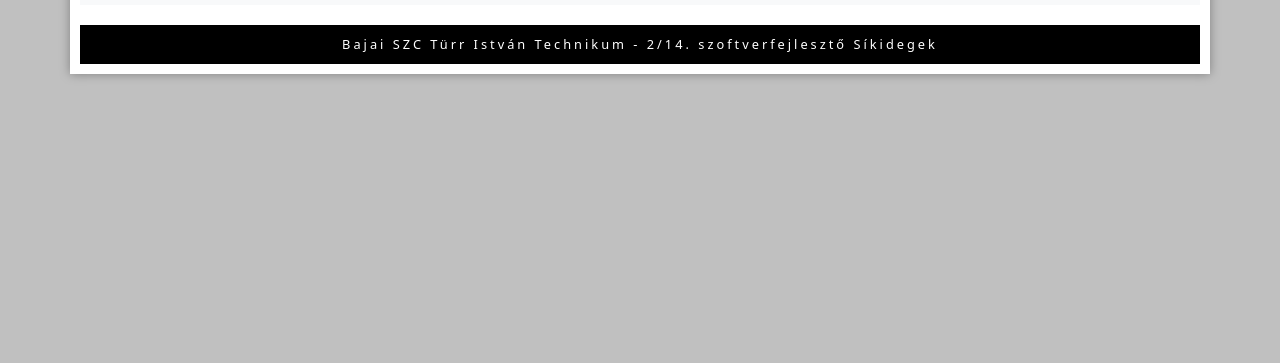
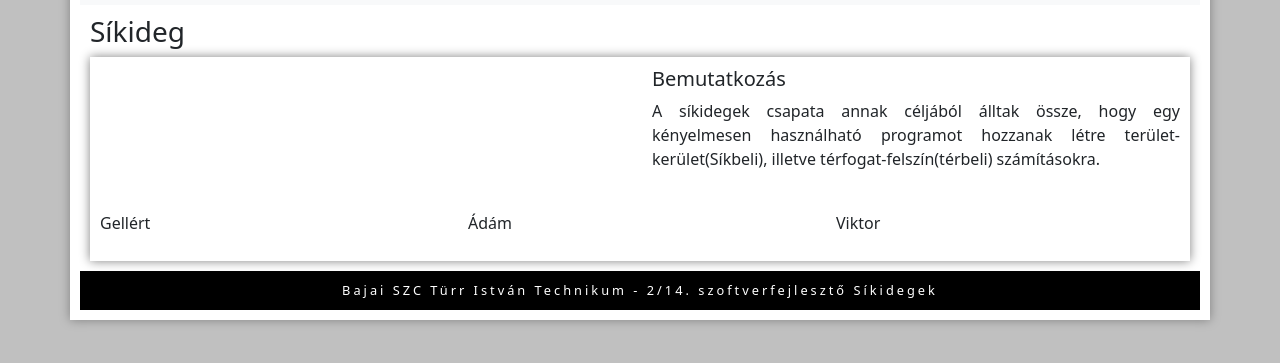
Before and after one commit to Korell0/masterplan, a plain HTML site: page Weboldalak/index.html at #!/home in a window 1280 px wide. Shown: the part 161-524 px from the top of the page. Drawn offline with Linux system fonts and the light colour scheme.

Commit message:
kezdő oldal szerkezetének kialakítása

```diff
--- a/Weboldalak/css/app.css
+++ b/Weboldalak/css/app.css
@@ -44,3 +44,12 @@ span {
     position: absolute;
     right: 0px
 }
+
+@media screen and(width: 600px){
+    .ember{
+        background-color: royalblue;
+        width: 20%;
+        height: 10%;
+    }
+
+}
--- a/Weboldalak/js/controllers/homeCtrl.js
+++ b/Weboldalak/js/controllers/homeCtrl.js
@@ -1,14 +1,9 @@
 app.controller('homeCtrl', function($scope) {
-    $scope.adatok =
-    [
-        {
-            oldalcim: "Síkideg"
-        },
-        {
-            cim: "Bemutatkozás"
-        },
-        {
-            szoveg: "A síkidegek csapata annak céljából álltak össze, hogy egy kényelmesen használható programot hozzanak létre terület-kerület(Síkbeli), illetve térfogat-felszín(térbeli) számításokra."
-        }
-    ]
+    $scope.oldalcim= "Síkideg"
+    $scope.cim= "Bemutatkozás"
+    $scope.szoveg= "A síkidegek csapata annak céljából álltak össze, hogy egy kényelmesen használható programot hozzanak létre terület-kerület(Síkbeli), illetve térfogat-felszín(térbeli) számításokra."
+
+    $scope.gellert= "Gellért"
+    $scope.adam= "Ádám"
+    $scope.viktor= "Viktor"
 });
--- a/Weboldalak/views/home.html
+++ b/Weboldalak/views/home.html
@@ -1,3 +1,36 @@
-{{oldalcim}}
-{{cim}}
-{{szoveg}}
+<main>
+    <h3>{{oldalcim}}</h3>
+    <div class="container">
+        <div class="row">
+            <div class="col-6">
+                <img class="helyorzo" src="" alt="">
+            </div>
+            <div class="col-6">
+                <h5>{{cim}}</h5>
+                <p>
+                    {{szoveg}}
+                </p>
+            </div>
+        </div>
+        <div class="row">
+            <div class="col-lg-4 col-sm-12 text-center">
+                <img class="ember" src="" alt="">
+                <p>
+                    {{gellert}}
+                </p>
+            </div>
+            <div class="col-lg-4 col-sm-12 text-center">
+                <img class="ember" src="" alt="">
+                <p>
+                    {{adam}}
+                </p>
+            </div>
+            <div class="col-lg-4 col-sm-12 text-center">
+                <img class="ember" src="" alt="">
+                <p>
+                    {{viktor}}
+                </p>
+            </div>
+        </div>
+    </div>
+</main>
```
